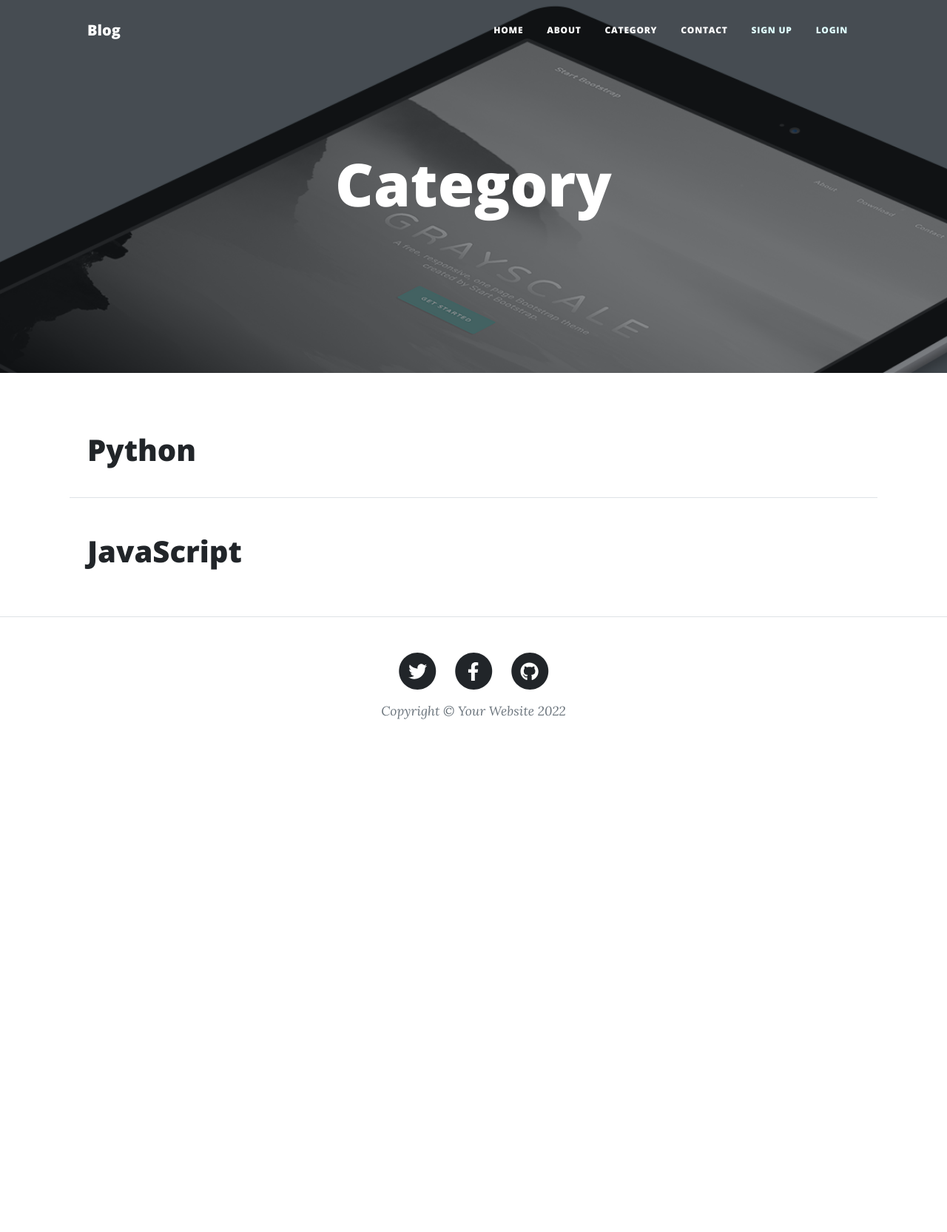
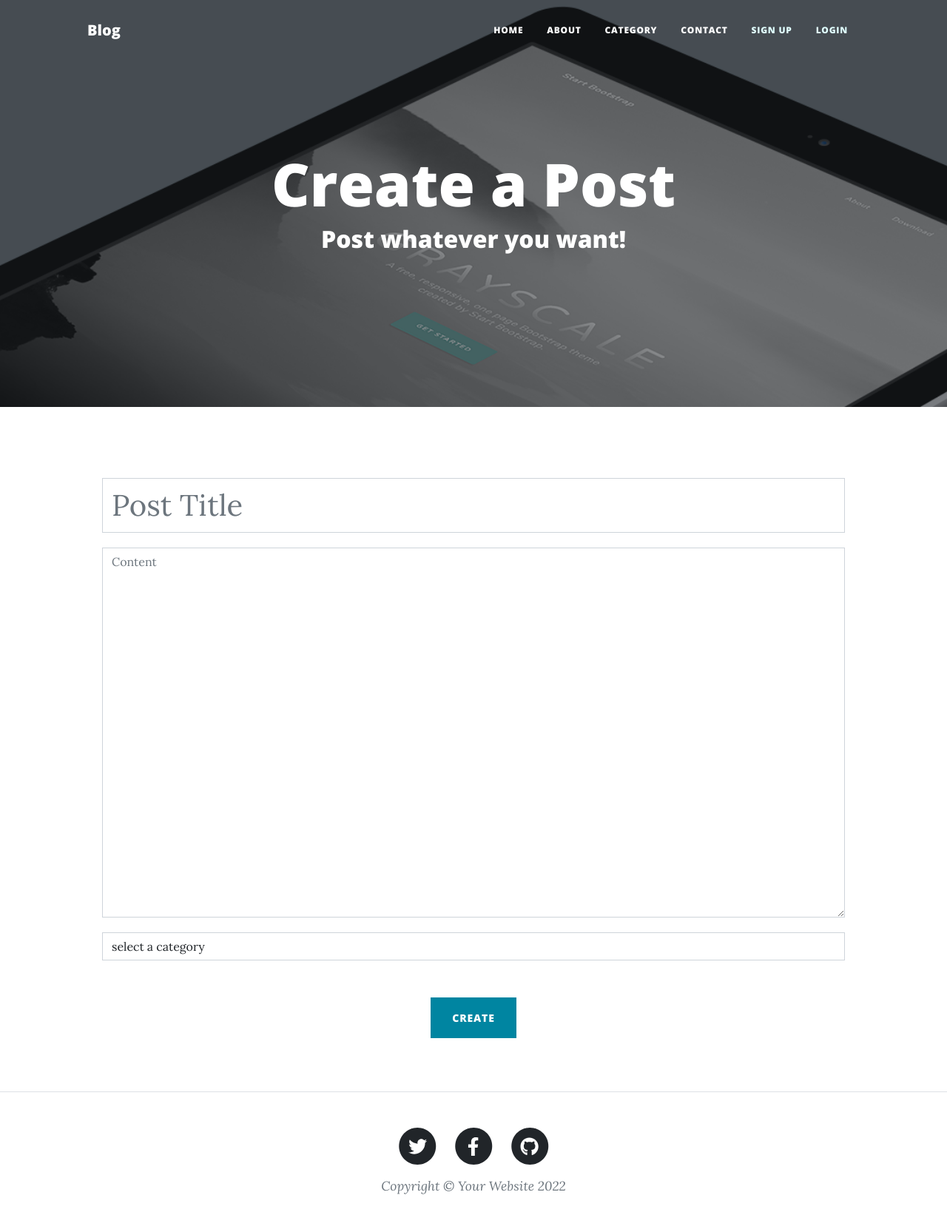
Before and after one commit to 2gang/ifp-flask-study, a Flask app: page /category in a window 1280 px wide. Shown: the whole page at 74% size. Before the commit the page ends 972 px from the top, so only its background shows below. Run offline with Flask 2, Linux system fonts and the light colour scheme; some libraries are stand-ins or nearby versions.

Commit message:
add category

```diff
--- a/blog/templates/category.html
+++ b/blog/templates/category.html
@@ -1,15 +1,15 @@
-{% extends 'base.html' %}
+    {% extends 'base.html' %}
 
-{% block title %}This is home.{% endblock %}
+    {% block title %}Create a Post{% endblock %}
 
-{% block header %}
-        <!-- Page Header-->
-        <header class="masthead" style="background-image: url('{{url_for('static', filename = 'assets/img/ipad.png')}}')">
+    {% block header %}
+    <header class="masthead" style="background-image: url('{{url_for('static', filename = 'assets/img/ipad.png')}}')">
             <div class="container position-relative px-4 px-lg-5">
                 <div class="row gx-4 gx-lg-5 justify-content-center">
                     <div class="col-md-10 col-lg-8 col-xl-7">
-                        <div class="page-heading">
-                            <h1>Category</h1>
+                        <div class="site-heading">
+                            <h1>Create a Post</h1>
+                            <h2>Post whatever you want!</h2>
                         </div>
                     </div>
                 </div>
@@ -18,14 +18,47 @@
     {% endblock %}
 
     {% block content %}
-        <!-- Post Content-->
-        <article class="mb-4">
+
+        <!-- Main Content-->
+        <main class="mb-4">
             <div class="container px-4 px-lg-5">
                 <div class="row gx-4 gx-lg-5 justify-content-center">
-                        <p><h1>Python</h1></p>
-                        <hr>
-                        <p><h1>JavaScript</h1></p>
+                    <div class="col-md-10 col-lg-8 col-xl-12">
+                        <div class="my-5">
+                            <form id="createForm" method="POST">
+                                {#                            {{ form.csrf_token }}#}
+                                <div style="margin: 20px;">
+                                    <input class="form-control" id="title" type="text" placeholder="Post Title"
+                                           name="title" style="font-size: 40px;"/>
+                                </div>
+                                <div style="margin: 20px;">
+                                    <textarea class="form-control" id="content" type="text" placeholder="Content"
+                                              name="content" style="height: 500px;"></textarea>
+
+                                </div>
+                                <div style="margin: 20px;" id="category">
+                                    <select class="form-control" name="category" required>
+                                        <option value="" disabled selected>select a category</option>
+    {#                                    <option value="python">python</option>#}
+    {#                                    <option value="java">java</option>#}
+    {#                                    <option value="rust">rust</option>#}
+    {#                                    <option value="typescript">typescript</option>#}
+                                    </select>
+
+                                </div>
+                                <br/>
+                                <div style="text-align: center">
+                                    <button class="btn btn-primary text-uppercase" id="submitButton" type="submit">
+                                        Create
+                                    </button>
+                                </div>
+                            </form>
+                        </div>
+                    </div>
                 </div>
             </div>
-        </article>
+        </main>
+
+
+
     {% endblock %}
```
